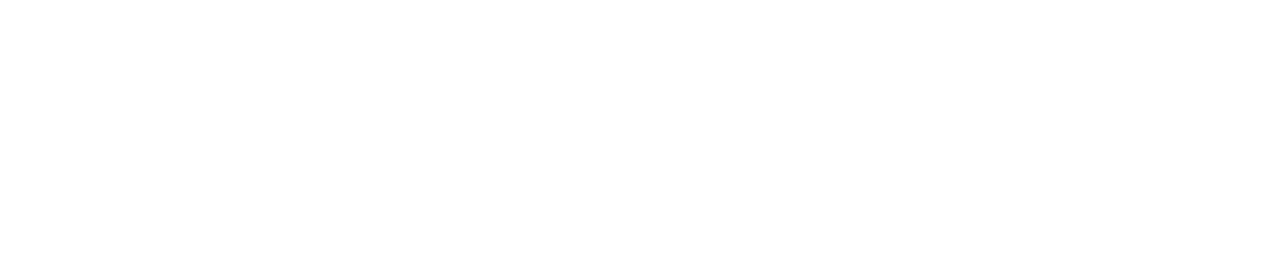
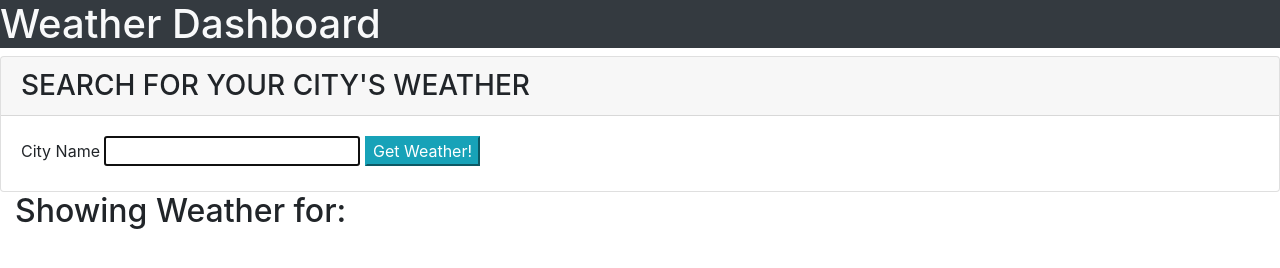
Before and after one commit to DevelopedByDay/weatherapp, a plain HTML site: page index.html in a window 1280 px wide. Drawn offline with nearby package versions, Linux system fonts and the light colour scheme.

Commit message:
HTML outline

```diff
--- a/assets/js/weather.js
+++ b/assets/js/weather.js
@@ -0,0 +1,6 @@
+
+
+
+function getWeather(city) {
+    var weather = "api.openweathermap.org/data/2.5/forecast?q=" + city +  "&appid=fe8d611a841b4f7219380686ae60e97a";
+}
--- a/index.html
+++ b/index.html
@@ -7,7 +7,29 @@
     <link rel="stylesheet" href="./assets/css/style.css" />
     <title>Weekly Weather!</title>
 </head>
-<body>
+<body class="flex-column min-100-vh">
+    <header class="hero bg-dark">
+        <h1 class="title text-light">
+            Weather Dashboard
+        </h1>
+    </header>
+    <main class="flex-row justify-space-between">
+        <div class="flex-row justify-space-between">
+            <div class="card">
+                <h3 class="card-header text-uppercase">
+                    Search For Your City's Weather
+                </h3>
+                <form id="weather-form" class="card-body">
+                    <label class="form-label" for="city">City Name</label>
+                    <input name="username" id="username" type="text" autofocus="true" class="form-input" />
+                    <button type="submit" class="btn-info">Get Weather!</button>
+                </form>
+            </div>
+        </div>
+        <div class="col-12 col-md-8">
+            <h2 class="title">Showing Weather for: <span id="weather-search-city"></span></h2>
+        </div>
+    </main>
 
 
 
```
